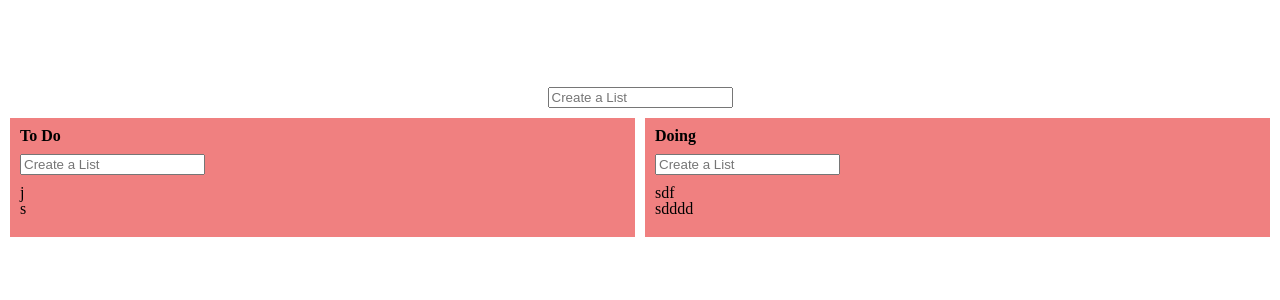
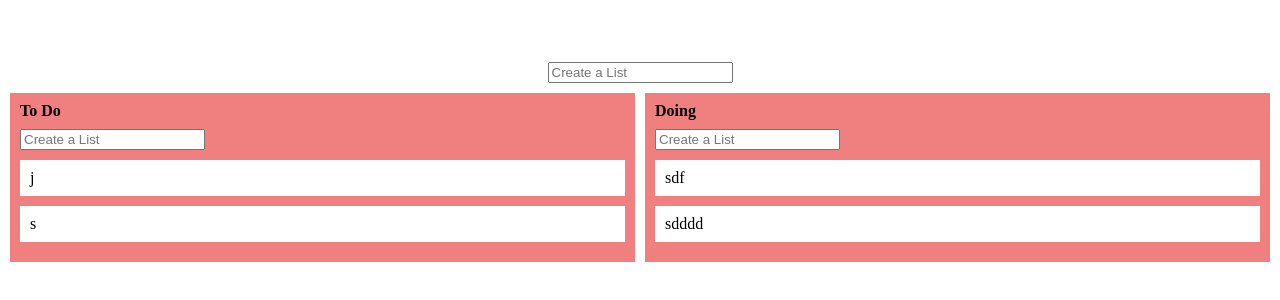
Before and after one commit to the-new-kim/draggable-to-do, a React (Create React App) app: page / in a window 1280 px wide. Shown: the part 238-538 px from the top of the page. Built offline with nearby package versions, Linux system fonts and the light colour scheme.

Commit message:
beautiful dnd installed

```diff
--- a/package.json
+++ b/package.json
@@ -45,6 +45,7 @@
     ]
   },
   "devDependencies": {
+    "@types/react-beautiful-dnd": "^13.1.2",
     "@types/styled-components": "^5.1.25"
   }
 }
--- a/src/App.tsx
+++ b/src/App.tsx
@@ -2,11 +2,13 @@ import { useForm } from "react-hook-form";
 import { useRecoilState } from "recoil";
 import styled from "styled-components";
 import { toDoState } from "./atoms";
-import Category from "./components/Category";
+import { DragDropContext } from "react-beautiful-dnd";
+import Board from "./components/Board";
 
 const Wrapper = styled.div`
   width: 100vw;
-  height: 100vh;
+  height: auto;
+  min-height: 100vh;
   display: flex;
   justify-content: center;
   align-items: center;
@@ -18,7 +20,7 @@ const Form = styled.form`
   margin-bottom: 10px;
 `;
 
-const CategoryContainer = styled.div`
+const BoardsContainer = styled.div`
   display: grid;
   width: 100%;
   grid-template-columns: repeat(auto-fit, minmax(250px, 1fr));
@@ -26,35 +28,39 @@ const CategoryContainer = styled.div`
 `;
 
 interface IForm {
-  category: string;
+  board: string;
 }
 
 function App() {
-  const [categories, setCategories] = useRecoilState(toDoState);
+  const [boards, setBoards] = useRecoilState(toDoState);
   const { register, handleSubmit, setValue } = useForm<IForm>();
 
-  const onValid = ({ category }: IForm) => {
-    setCategories((allCategories) => {
-      return { ...allCategories, [category]: [] };
+  const onDragEnd = () => {};
+
+  const onValid = ({ board }: IForm) => {
+    setBoards((allBoards) => {
+      return { ...allBoards, [board]: [] };
     });
 
-    setValue("category", "");
+    setValue("board", "");
   };
 
   return (
     <Wrapper>
+      <DragDropContext onDragEnd={onDragEnd}>
         <Form onSubmit={handleSubmit(onValid)}>
           <input
-          {...register("category", { required: true })}
+            {...register("board", { required: true })}
             type="text"
             placeholder="Create a List"
           />
         </Form>
-      <CategoryContainer>
-        {Object.keys(categories).map((cat, index) => (
-          <Category category={cat} key={index} toDos={categories[cat]} />
+        <BoardsContainer>
+          {Object.keys(boards).map((cat, index) => (
+            <Board board={cat} key={index} toDos={boards[cat]} />
           ))}
-      </CategoryContainer>
+        </BoardsContainer>
+      </DragDropContext>
     </Wrapper>
   );
 }
--- a/src/components/Category.tsx
+++ b/src/components/Board.tsx
@@ -1,7 +1,9 @@
+import { Droppable } from "react-beautiful-dnd";
 import { useForm } from "react-hook-form";
 import { useSetRecoilState } from "recoil";
 import styled from "styled-components";
 import { IToDo, IToDoState, toDoState } from "../atoms";
+import Card from "./Card";
 
 const Wrapper = styled.div`
   background-color: lightcoral;
@@ -19,8 +21,10 @@ const Form = styled.form`
   width: 100%;
 `;
 
-interface ICategoryProps {
-  category: string;
+const ToDos = styled.div``;
+
+interface IBoardProps {
+  board: string;
   toDos: IToDo[];
 }
 
@@ -28,17 +32,16 @@ interface IForm {
   toDo: string;
 }
 
-function Category({ category, toDos }: ICategoryProps) {
+function Board({ board, toDos }: IBoardProps) {
   const setToDos = useSetRecoilState<IToDoState>(toDoState);
   const { register, handleSubmit, setValue } = useForm<IForm>();
   const onValid = ({ toDo }: IForm) => {
-    console.log(toDo);
     setToDos((allCategories) => {
-      const allToDos = allCategories[category];
+      const allToDos = allCategories[board];
       const newToDo = { text: toDo, id: Date.now() };
       return {
         ...allCategories,
-        [category]: [newToDo, ...allToDos],
+        [board]: [newToDo, ...allToDos],
       };
     });
     setValue("toDo", "");
@@ -46,7 +49,7 @@ function Category({ category, toDos }: ICategoryProps) {
 
   return (
     <Wrapper>
-      <Title>{category}</Title>
+      <Title>{board}</Title>
       <Form onSubmit={handleSubmit(onValid)}>
         <input
           {...register("toDo", { required: true })}
@@ -54,13 +57,18 @@ function Category({ category, toDos }: ICategoryProps) {
           placeholder="Create a List"
         />
       </Form>
-      <ul>
-        {toDos.map((toDo) => (
-          <li key={toDo.id}>{toDo.text}</li>
-        ))}
-      </ul>
+      <Droppable droppableId={board}>
+        {(magic) => (
+          <ToDos ref={magic.innerRef} {...magic.droppableProps}>
+            {toDos.map((toDo, index) => (
+              <Card key={toDo.id} text={toDo.text} index={index} />
+            ))}
+            {magic.placeholder}
+          </ToDos>
+        )}
+      </Droppable>
     </Wrapper>
   );
 }
 
-export default Category;
+export default Board;
--- /dev/null
+++ b/src/components/Card.tsx
@@ -0,0 +1,31 @@
+import { Draggable } from "react-beautiful-dnd";
+import styled from "styled-components";
+
+const ToDoItem = styled.div`
+  background-color: white;
+  padding: 10px;
+  margin-bottom: 10px;
+`;
+
+interface IToDo {
+  text: string;
+  index: number;
+}
+
+function Card({ text, index }: IToDo) {
+  return (
+    <Draggable key={text} index={index} draggableId={text}>
+      {(magic, info) => (
+        <ToDoItem
+          ref={magic.innerRef}
+          {...magic.dragHandleProps}
+          {...magic.draggableProps}
+        >
+          {text}
+        </ToDoItem>
+      )}
+    </Draggable>
+  );
+}
+
+export default Card;
--- a/src/components/ToDo.tsx
+++ /dev/null
@@ -1,5 +0,0 @@
-function ToDo() {
-  return <div>Hi</div>;
-}
-
-export default ToDo;
--- a/src/index.tsx
+++ b/src/index.tsx
@@ -59,12 +59,12 @@ const root = ReactDOM.createRoot(
   document.getElementById("root") as HTMLElement
 );
 root.render(
-  <React.StrictMode>
+  //   <React.StrictMode>
   <RecoilRoot>
     <ThemeProvider theme={lightTheme}>
       <GlobalStyle />
       <App />
     </ThemeProvider>
   </RecoilRoot>
-  </React.StrictMode>
+  //   </React.StrictMode>
 );
```
Also changed, not shown: 1 other file (tests, documents, lock files or other folders). Lines whose indentation alone changed are shown as unchanged.
